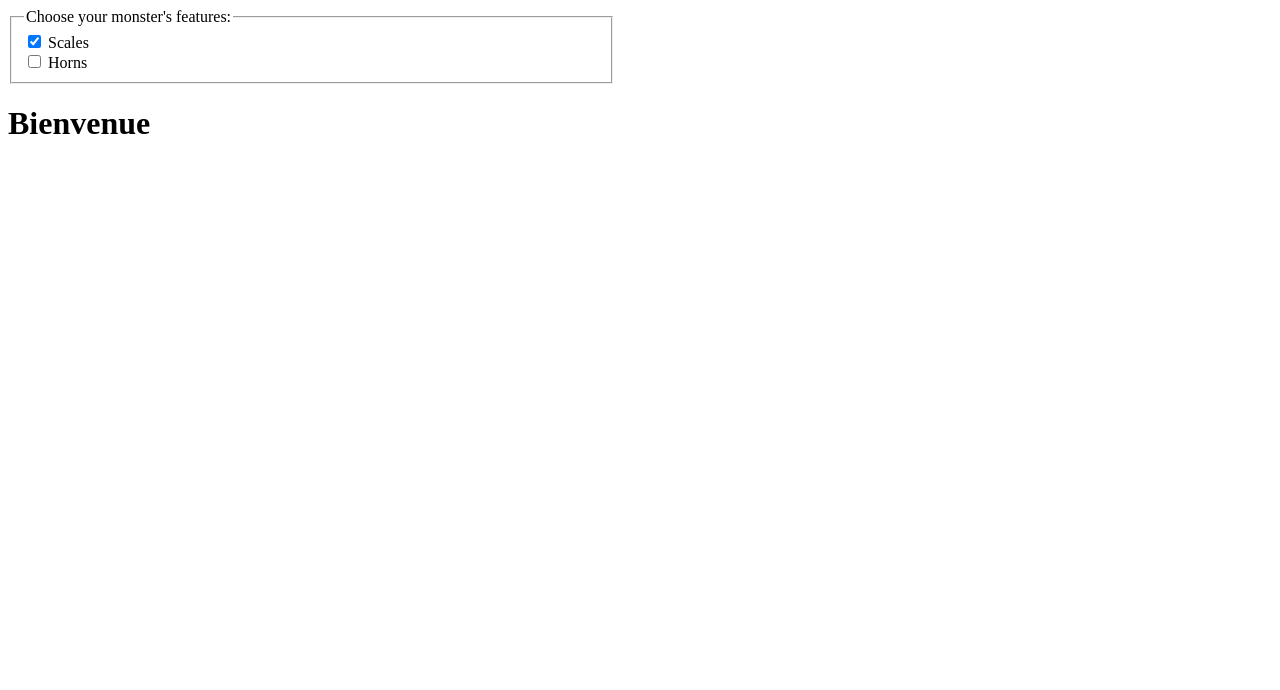
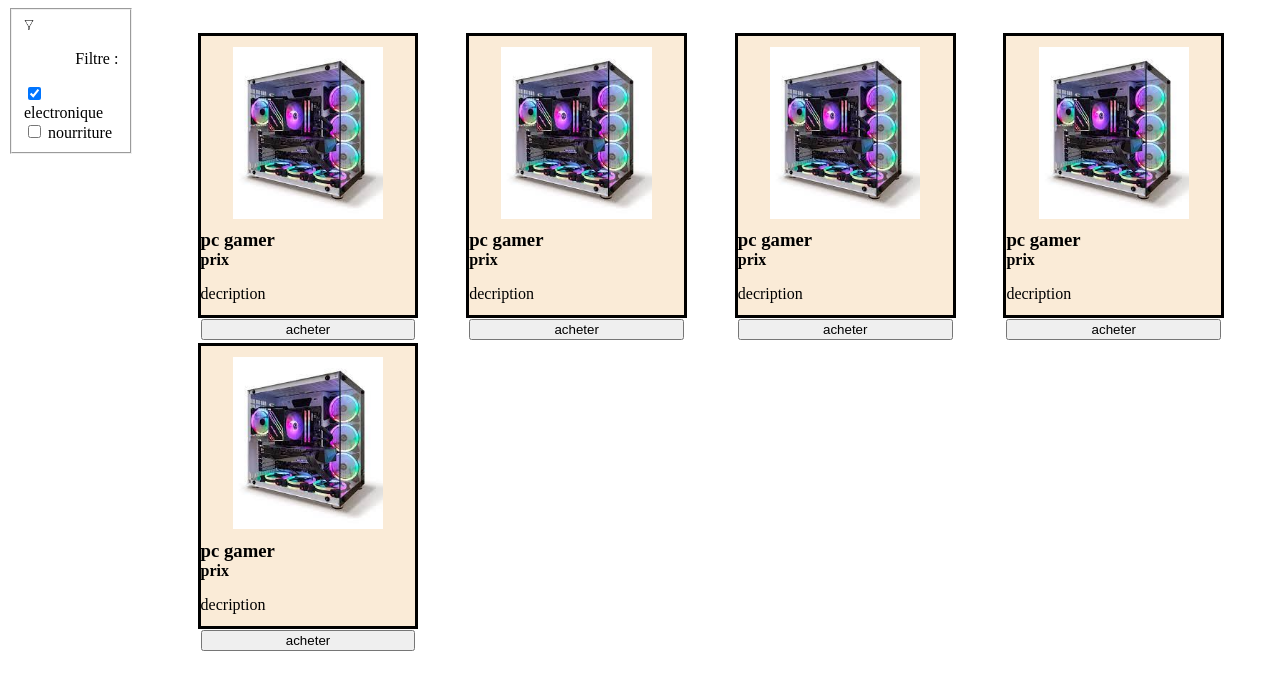
Before and after one commit to MehdiArroussi/Challenge48h, a PHP site: page /ingex.html in a window 1280 px wide. Shown: the top 690 px of the page. Run offline with PHP 8.4, Linux system fonts and the light colour scheme.

Commit message:
:construction: | Work in progress.

```diff
--- a/ingex.html
+++ b/ingex.html
@@ -6,24 +6,56 @@
     <meta charset="UTF-8">
     <meta http-equiv="X-UA-Compatible" content="IE=edge">
     <meta name="viewport" content="width=device-width, initial-scale=1.0">
-    <link rel="stylesheet" href="../static/shop.css">
+    <link rel="stylesheet" href="static/shop.css">
 </head>
 
 <body>
-      <div class ="filte">
-        <fieldset>
-          <legend>Choose your monster's features:</legend>
-          <div>
-            <input type="checkbox" id="scales" name="scales" checked>
-            <label for="scales">Scales</label>
-          </div>
-          <div>
-            <input type="checkbox" id="horns" name="horns">
-            <label for="horns">Horns</label>
-            </div>
-        </fieldset>
+  <div class ="filtre">
+    <fieldset>
+        <img src="entonnoir.png" class="entonnoir" >
+        <p>Filtre : </p>
+      <div class ="list">
+        <input type="checkbox" id="electronique" name="electronique" checked>
+        <label for="electronique">electronique </label>
+        <input type="checkbox" id="nourriture" name="nourriture">
+        <label for="nourriture">nourriture</label>
+      </div>
+    </fieldset>
+  </div>
+  </div>
+  <div class="shop">
+    <div class="article">
+      <img src="pc.jfif" class="image" >
+      <h3>pc gamer</title></h3>
+      <h4>prix</title></h4>
+      <p>decription  </p>
+      <input type="button"value="acheter">
+    </div><div class="article">
+      <img src="pc.jfif" class="image" >
+      <h3>pc gamer</title></h3>
+      <h4>prix</title></h4>
+      <p>decription  </p>
+      <input type="button"value="acheter">
+    </div><div class="article">
+      <img src="pc.jfif" class="image" >
+      <h3>pc gamer</title></h3>
+      <h4>prix</title></h4>
+      <p>decription  </p>
+      <input type="button"value="acheter">
+    </div><div class="article">
+      <img src="pc.jfif" class="image" >
+      <h3>pc gamer</title></h3>
+      <h4>prix</title></h4>
+      <p>decription  </p>
+      <input type="button"value="acheter">
+    </div><div class="article">
+      <img src="pc.jfif" class="image" >
+      <h3>pc gamer</title></h3>
+      <h4>prix</title></h4>
+      <p>decription  </p>
+      <input type="button"value="acheter">
     </div>
-<h1> Bienvenue </h1>
+  </div>
 
 
 </body>
--- a/static/shop.css
+++ b/static/shop.css
@@ -1,4 +1,59 @@
-.filte {
+
+
+
+
+.shop{
+    margin-left:15% ;
+    display: grid;
+    grid-template-columns:repeat(4, 1fr);
+    /* grid-template-rows: 300px; */
+    justify-content:center;
+    align-items: end;
+
+}
+
+.article{
+    background-color: antiquewhite;
+    border: solid;
+    height: 90%;
+    width: 80%;
+    display: flex;
+    flex-direction: column;
+}
+.article .image{
+    padding-left: 15%;
+    padding-top: 5%;
+    padding-bottom: 5%;
+    height: 70%;
+    width: 70%;
+    display: flex;
+    justify-content:space-between;
+}
+
+
+.shop h3 {
+    margin: 0%;
+}
+
+.shop h4 {
+    margin: 0%;
+}
+
+.filtre {
+    float:left;
     height: 45%;
-    width: 48%;
+    width: 10%;
 }
+
+.entonnoir {
+    width: 10px;
+}
+
+.filtre p{
+    display: flex;
+    justify-content: flex-end;
+    align-items: flex-start;
+
+
+
+}
```
Also changed, not shown: entonnoir.png (added), pc.jfif (added).
